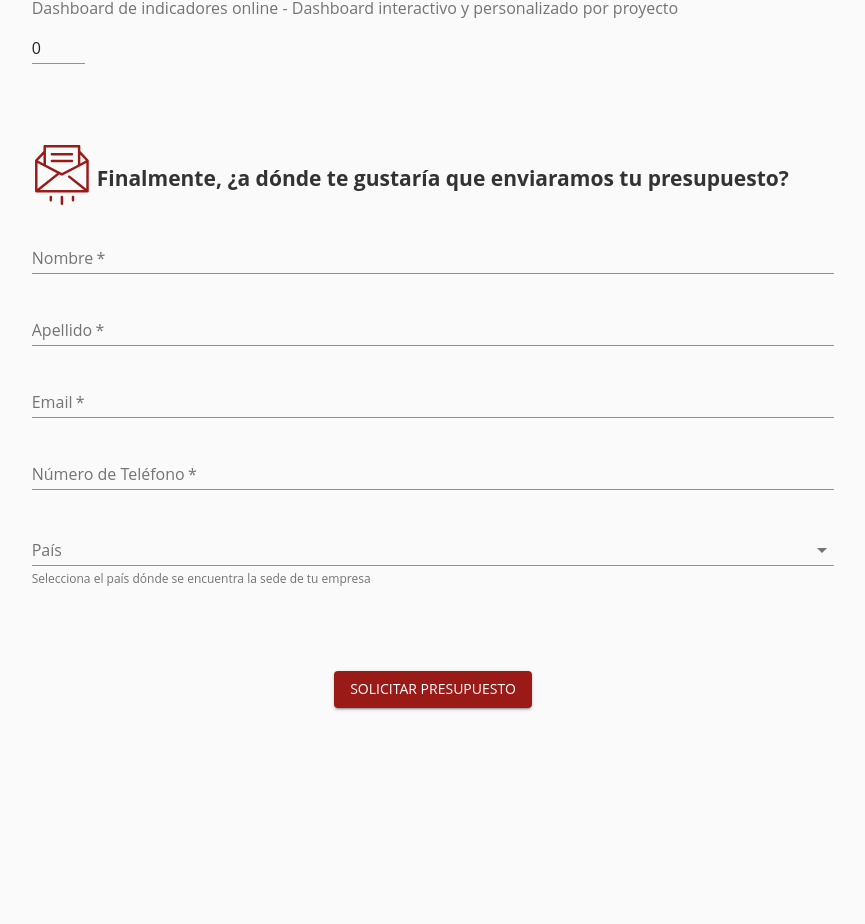
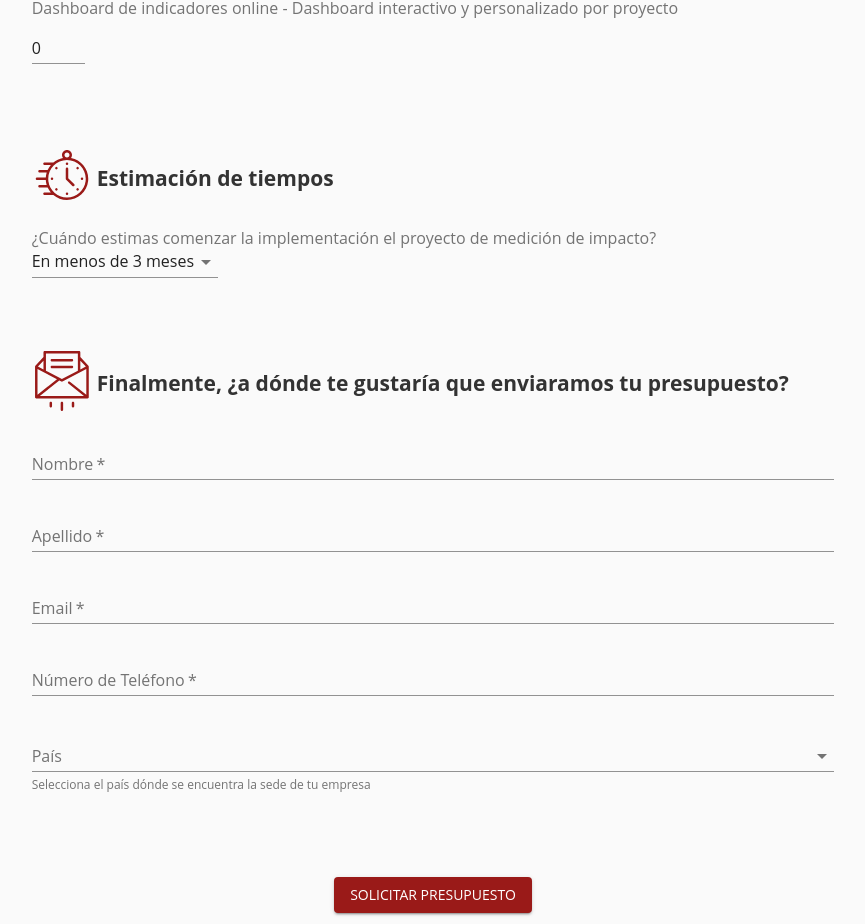
Before and after one commit to fontcuberta/calculator, a Next.js app: page / in a window 1280 px wide. Shown: the part 2613-3537 px from the top of the page, without its empty margins (207-1072 px from the left). Before the commit the page ends 3384 px from the top, so only its background shows below. Built offline with nearby package versions, Linux system fonts and the light colour scheme.

Commit message:
Adding project_term in the form and post it to HS

```diff
--- a/src/application/FinancialPlanService.ts
+++ b/src/application/FinancialPlanService.ts
@@ -10,6 +10,7 @@ export type User = {
   lastname: string
   email: string
   phone: string
+  term: string
 }
 
 export type FinancialPlanAndUser = {
@@ -62,6 +63,7 @@ export class FinancialPlanService {
         lastname: financialPlanAndUser.user.lastname,
         email: financialPlanAndUser.user.email,
         phone: financialPlanAndUser.user.phone,
+        term: financialPlanAndUser.user.term,
       },
       {
         onboardingTotalPrice,
--- a/src/domain/CalculateTotalFinancialPlan.ts
+++ b/src/domain/CalculateTotalFinancialPlan.ts
@@ -58,6 +58,13 @@ export enum DataCollectionType {
   CALL = "Mis beneficiarios tienen más de 15 años, NO poseen acceso a tecnología y no tengo contacto en persona con ellos",
   WHATSAPP = "Mis beneficiarios tienen más de 15 años y poseen acceso a un teléfono inteligente",
   OFFLINE = "Tengo contacto en persona con mis beneficiarios y puedo levantar información en campo, o son jóvenes o niños y debo levantar información en papel",
+}
+
+export enum TermType {
+  SHORT_TERM = "En menos de 3 meses",
+  MEDIUM_TERM = "En menos de 6 meses",
+  LONG_TERM = "En este año",
+  NOT_SURE = "Aún no lo hemos definido",
 }
 
 export type ImpactMeasurementFinancialPlan = {
--- a/src/infrastructure/hubspotClient.ts
+++ b/src/infrastructure/hubspotClient.ts
@@ -15,6 +15,7 @@ type User = {
   phone: string
   email: string
   country: string
+  term: string
 }
 
 export class HubspotClient {
@@ -38,6 +39,7 @@ export class HubspotClient {
       country: user.country,
       phone: user.phone,
       company_type: user.companyType,
+      term: user.term,
     })
 
     return fetch(
@@ -61,6 +63,7 @@ export class HubspotClient {
             { property: "phone", value: user.phone },
             { property: "country", value: user.country },
             { property: "company_type", value: user.companyType },
+            { property: "project_term", value: user.term },
           ],
         }),
       },
--- a/src/pages/index.tsx
+++ b/src/pages/index.tsx
@@ -24,6 +24,7 @@ import {
   CompanyDescription,
   MeasureGoal,
   DataCollectionType,
+  TermType,
   OnboardingType,
   OnboardingDescription,
   CustomerCountry,
@@ -105,6 +106,7 @@ const Home = () => {
   const [numberOfDashboardReports, setNumberOfDashboardReports] = useState(0)
   const [measureGoal, setMeasureGoal] = useState(MeasureGoal.INSIGHTS_FINDING)
   const [onboardingType, setOnboardingType] = useState(OnboardingType.NO_ONBOARDING)
+  const [termType, setTermType] = useState(TermType.SHORT_TERM)
 
   const marks = new Array(10)
     .fill(0)
@@ -134,6 +136,7 @@ const Home = () => {
         phone: customerPhone,
         firstname: customerName,
         lastname: customerLastname,
+        term: termType,
       },
     }
 
@@ -491,7 +494,29 @@ const Home = () => {
                     />
                   </div>
                 </div>
-
+                <div className="survey-section">
+                  <div className="section-title">
+                    <img src="icons/time.svg" />
+                    <h2>Estimación de tiempos</h2>
+                  </div>
+                  <div className="selector">
+                    <InputLabel>
+                      ¿Cuándo estimas comenzar la implementación el proyecto de medición de impacto?
+                    </InputLabel>
+                    <FormControl>
+                      <Select
+                        id="termType"
+                        value={termType}
+                        onChange={bindEventValueTo(setTermType)}
+                      >
+                        <MenuItem value={TermType.SHORT_TERM}>En menos de 3 meses</MenuItem>
+                        <MenuItem value={TermType.MEDIUM_TERM}>En menos de 6 meses</MenuItem>
+                        <MenuItem value={TermType.LONG_TERM}>En este año</MenuItem>
+                        <MenuItem value={TermType.NOT_SURE}>Aún no lo hemos definido</MenuItem>
+                      </Select>
+                    </FormControl>
+                  </div>
+                </div>
                 <div className="survey-section">
                   <div className="section-title">
                     <img src="icons/sending.svg" />
```
Also changed, not shown: public/icons/time.svg (added).
